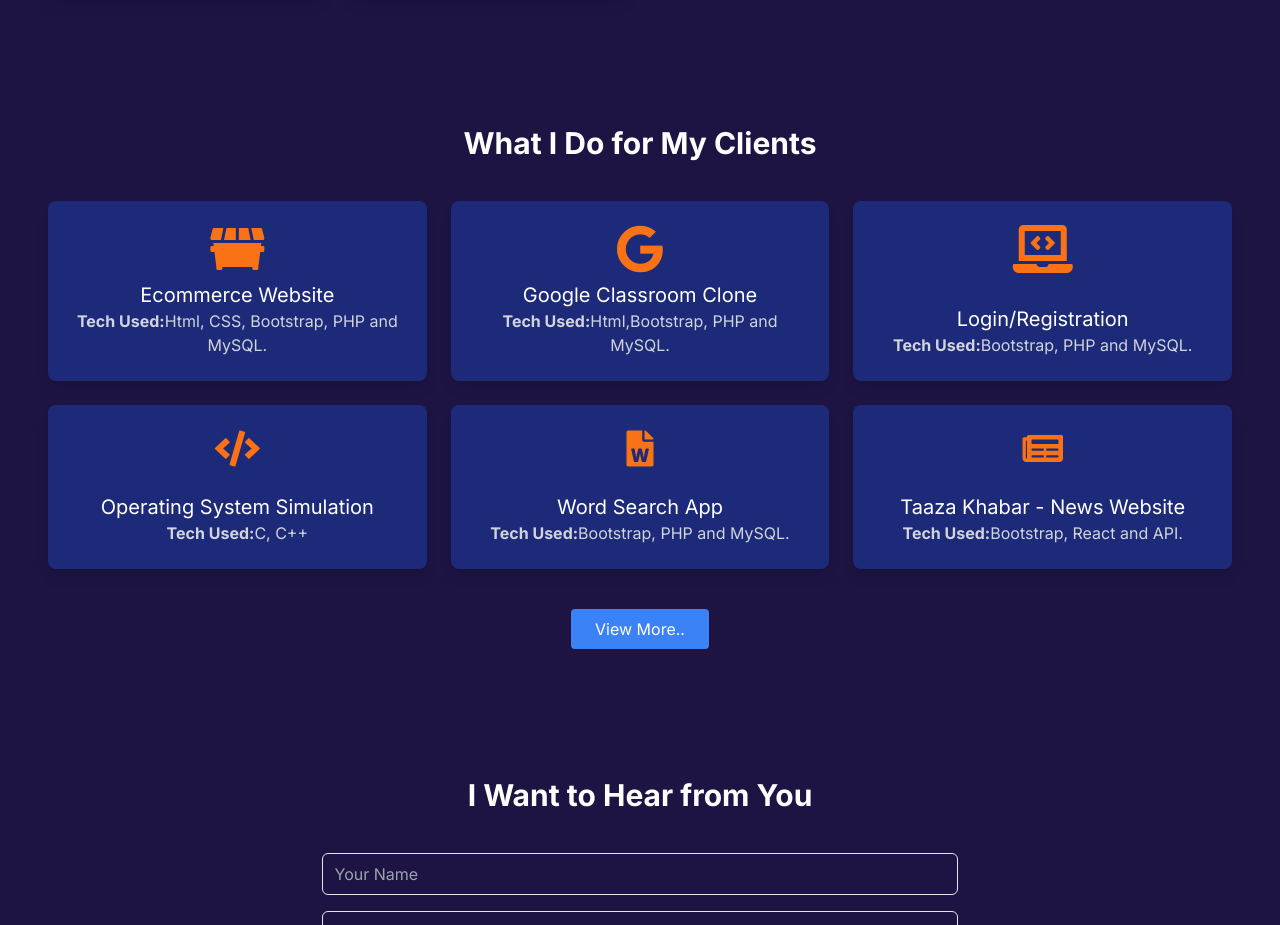
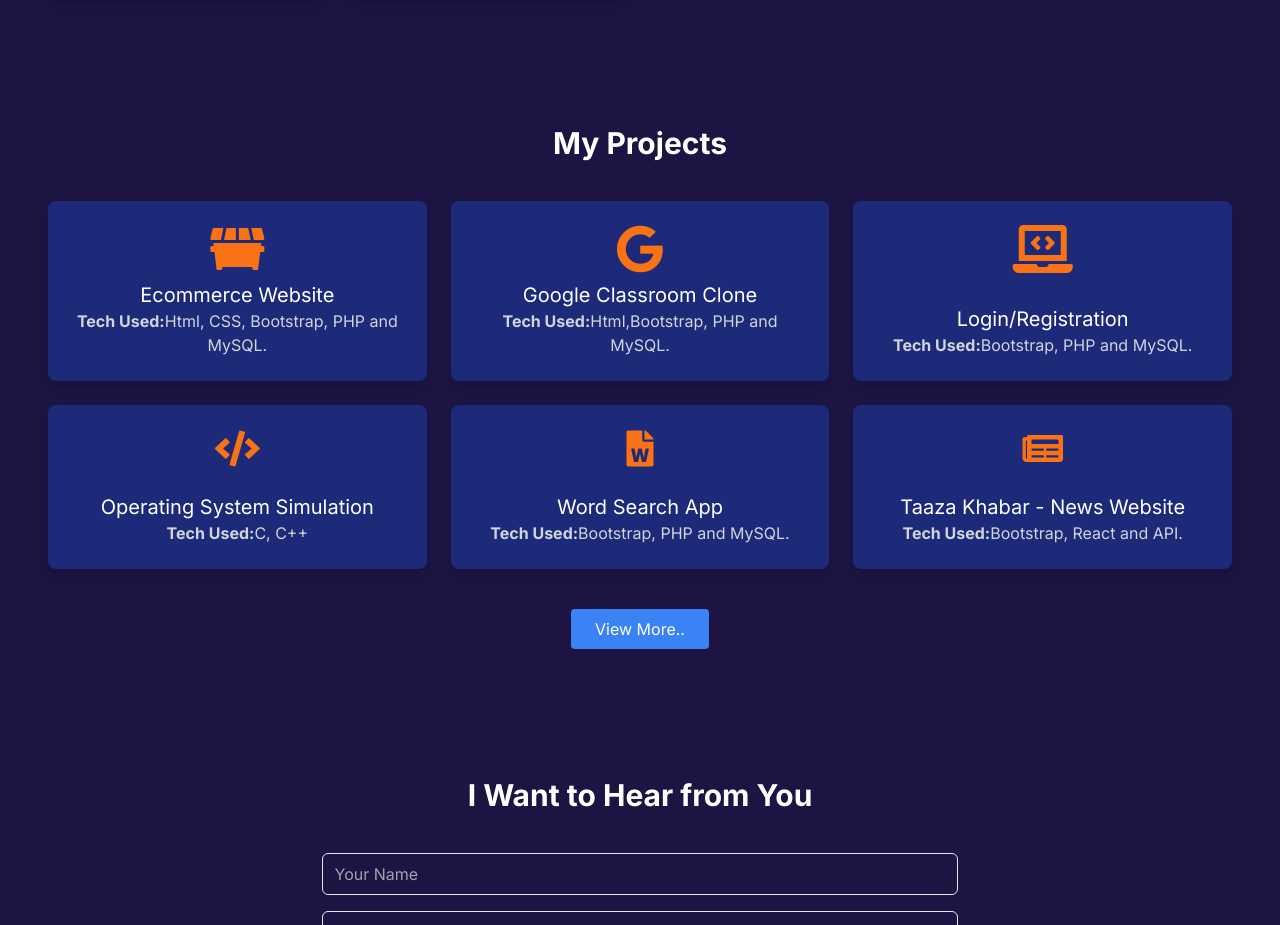
Before and after one commit to developertahaa/TahaFarooqui, a plain HTML site: page index.html in a window 1280 px wide. Shown: the part 3044-3969 px from the top of the page. Drawn offline with nearby package versions, Linux system fonts and the light colour scheme.

Commit message:
Update index.html

```diff
--- a/index.html
+++ b/index.html
@@ -314,7 +314,7 @@
 
         <section class="text-center py-20" id="portfolio">
             <div class="container project">
-                <h2 class="text-3xl font-bold mb-10">What I Do for My Clients</h2>
+                <h2 class="text-3xl font-bold mb-10">My Projects</h2>
                 <div class="container mx-auto px-8">
                     <div class="grid grid-cols-1 md:grid-cols-3 gap-6 items-center justify-center">
                         <!-- HTML Skill Card -->
```
